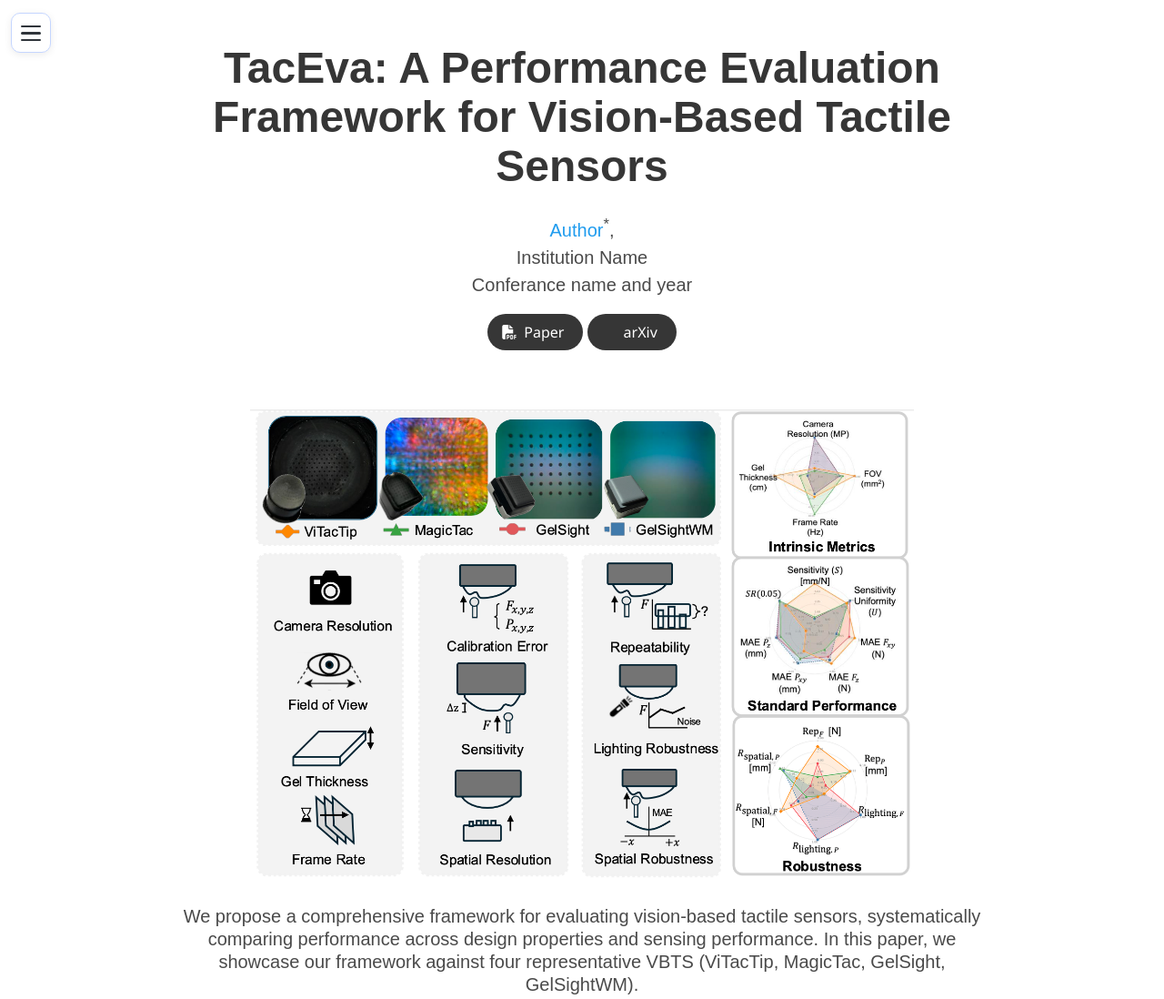
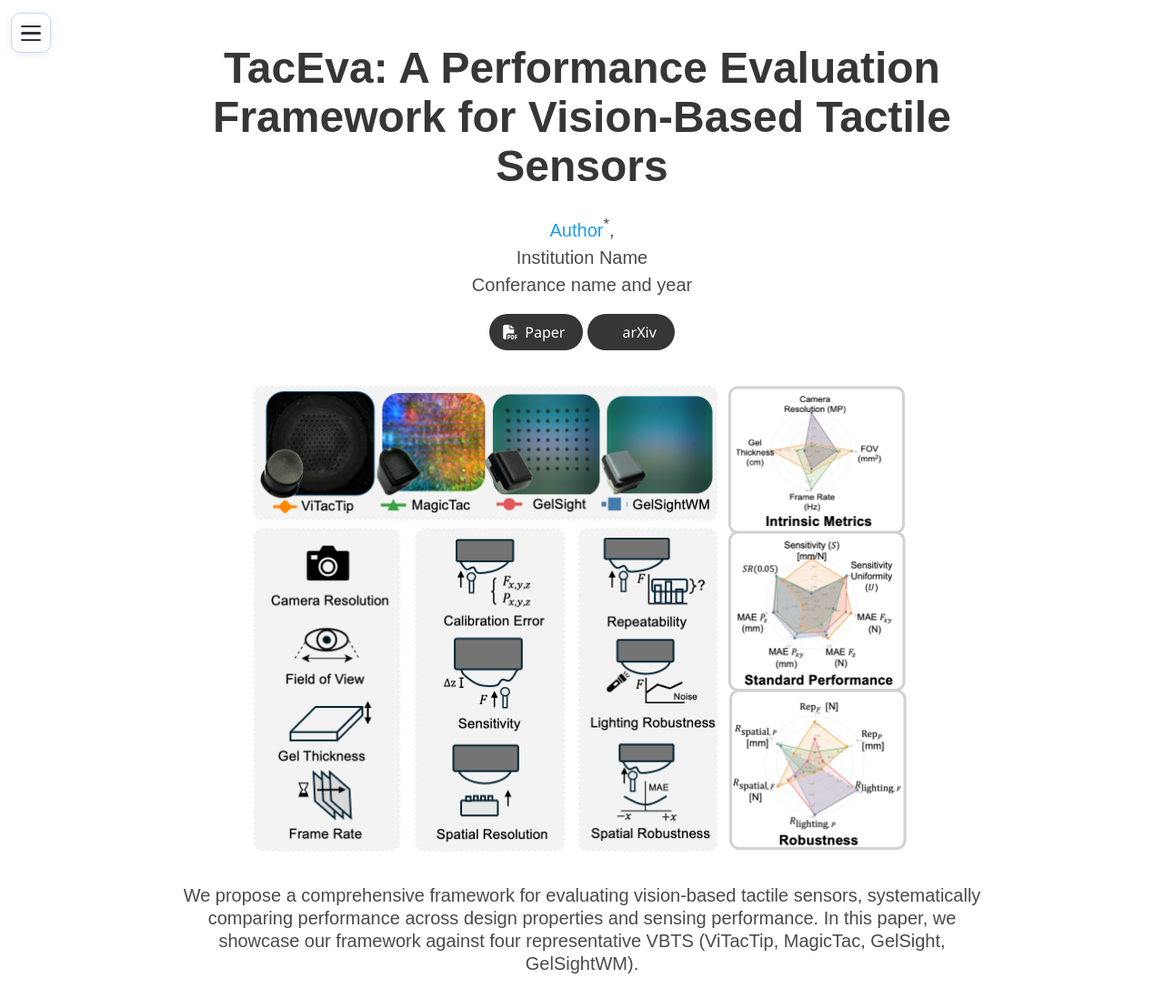
Before and after one commit to stevenoh2003/TacEva, a plain HTML site: page index.html in a window 1280 px wide. Shown: the top 1098 px of the page at 91% size. Drawn offline with nearby package versions, Linux system fonts and the light colour scheme; some icons are missing; a web font is replaced by a local one.

Commit message:
modified teaser image

```diff
--- a/index.html
+++ b/index.html
@@ -70,7 +70,7 @@
     </div>
   </div>
 
-  <section class="hero" id="home">
+  <section class="hero" id="home" style="border: none !important; border-bottom: none !important; margin-bottom: 0 !important; padding-bottom: 0 !important;">
     <div class="hero-body">
       <div class="container is-max-desktop">
         <div class="columns is-centered">
@@ -138,10 +138,10 @@
 
 
 <!-- Teaser video-->
-<section class="hero teaser" style="border: none; border-top: none; margin-top: -2rem; padding-top: 1rem;">
-  <div class="container is-max-desktop">
-    <div class="hero-body" style="padding-top: 1rem;">
-      <img style="width: 80%; display: block; margin: 0 auto; padding-bottom: 30px; border: none;" src="static/images/teaser_website.png" alt="Research framework diagram">
+<section class="hero teaser" style="border: none !important; border-top: none !important; border-bottom: none !important; margin-top: -4rem; padding-top: 1rem; box-shadow: none !important; outline: none !important;">
+  <div class="container is-max-desktop" style="border: none !important; box-shadow: none !important;">
+    <div class="hero-body" style="padding-top: 1rem; border: none !important; box-shadow: none !important;">
+      <img style="width: 80%; display: block; margin: 0 auto; padding-bottom: 30px; border: none !important; box-shadow: none !important; outline: none !important;" src="static/images/311.png" alt="Research framework diagram">
       <h2 class="subtitle has-text-centered">
         We propose a comprehensive framework for evaluating vision-based tactile sensors, systematically comparing performance across design properties and sensing performance. In this paper, we showcase our framework against four representative VBTS (ViTacTip, MagicTac, GelSight, GelSightWM).      </h2>
     </div>
@@ -339,6 +339,23 @@
   .columns.is-mobile > .column {
     margin: 0;
     padding: 0 0.5rem;
+  }
+
+  /* Remove all borders from hero sections */
+  .hero, .hero *, .section, .section * {
+    border: none !important;
+    border-top: none !important;
+    border-bottom: none !important;
+    box-shadow: none !important;
+    outline: none !important;
+  }
+
+  /* Specifically target teaser section */
+  .hero.teaser:before,
+  .hero.teaser:after,
+  .hero.teaser *:before,
+  .hero.teaser *:after {
+    display: none !important;
   }
 
   /* Responsive behavior */
```
Also changed, not shown: static/images/311.png (added).
